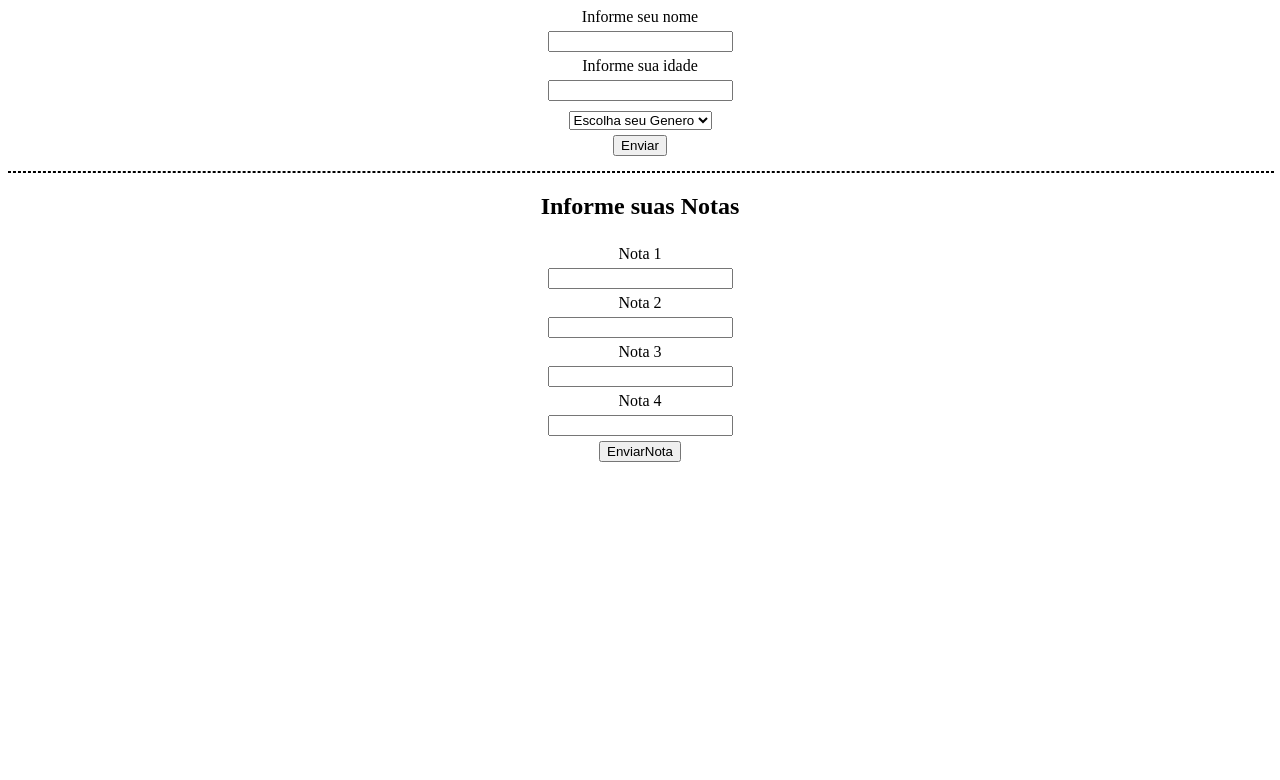
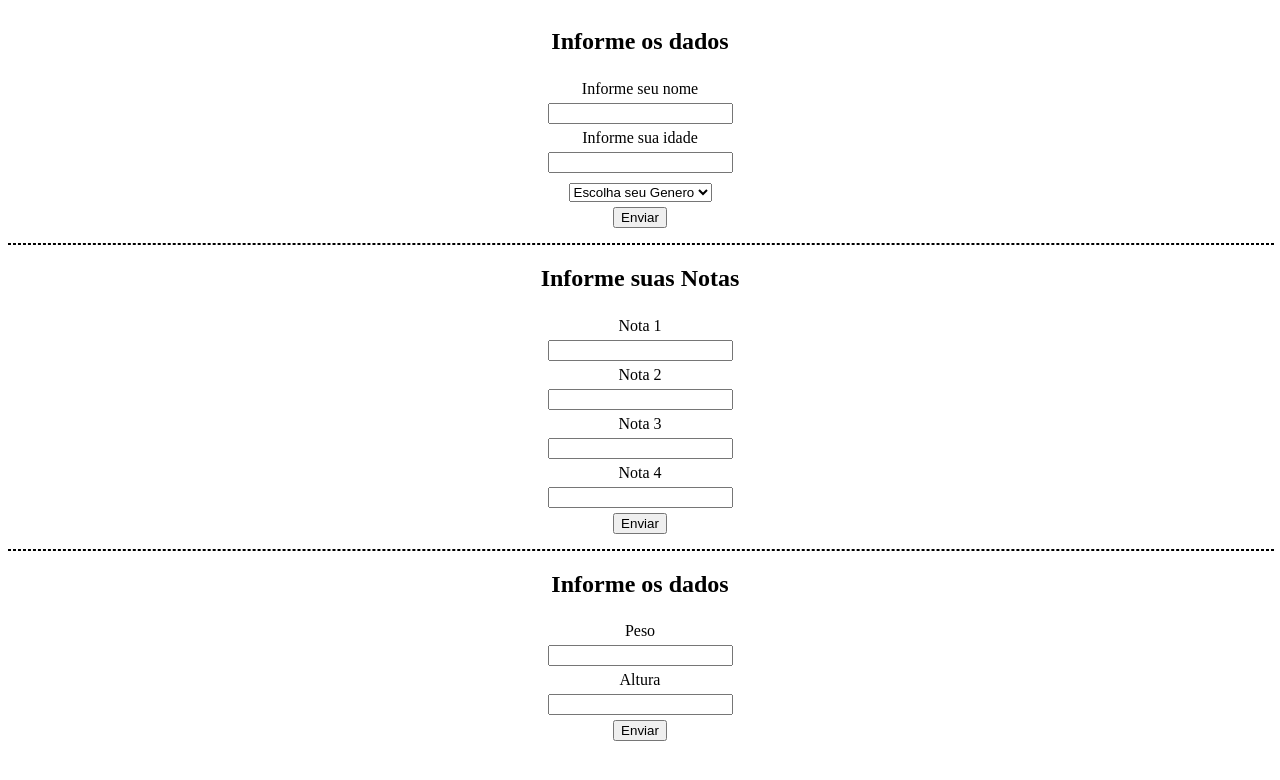
Before and after one commit to leandro1pontogov/aprendendoPHP, a PHP site: page / in a window 1280 px wide. Shown: the top 780 px of the page. Run offline with PHP 8.4, Linux system fonts and the light colour scheme.

Commit message:
feat: Desenvolvimento do calculo de IMC

```diff
--- a/src/index.php
+++ b/src/index.php
@@ -17,6 +17,14 @@
     gap: 5px;
   }
   #frmNotaPessoa{
+    display: flex;
+    flex-direction: column;
+    align-items: center;
+    align-content: center;
+    height: 100%;
+    gap: 5px;
+  }
+  #frmImc{
     display: flex;
     flex-direction: column;
     align-items: center;
@@ -57,6 +65,17 @@ $(document).ready(function() {
         console.log(response)
     })
   })
+  $("#BtnEnviarImc").click(function(){
+    $.post(
+      "controller.php?action=calcularImc",
+      {
+        vlPeso: $("#vlPeso").val(),
+        vlAltura: $("#vlAltura").val(),
+      },
+      function(response){
+        console.log(response)
+    })
+  })
 })
 </script>
 </head>
@@ -65,6 +84,8 @@ $(document).ready(function() {
 
 
   <form id="frmCadastroPessoa">
+
+    <h2>Informe os dados</h2>
 
     <label for="dsNome">Informe seu nome</label>
     <input type="text" id="dsNome" name="dsNome">
@@ -97,7 +118,22 @@ $(document).ready(function() {
     <label for="vlNota4">Nota 4</label>
     <input type="text" id="vlNota4" name="vlNota4">
 
-    <input id="BtnEnviarNota" type="button" value="EnviarNota">
+    <input id="BtnEnviarNota" type="button" value="Enviar">
+
+  </form>
+
+  <div id="linha"></div>
+
+  <form id="frmImc">
+
+    <h2>Informe os dados</h2>
+
+    <label for="vlPeso">Peso</label>
+    <input type="text" id="vlPeso" name="vlPeso">
+    <label for="vlAltura">Altura</label>
+    <input type="text" id="vlAltura" name="vlAltura">
+
+    <input id="BtnEnviarImc" type="button" value="Enviar">
 
   </form>
 
```
Also changed, not shown: src/controller.php (+37 -0 lines).
